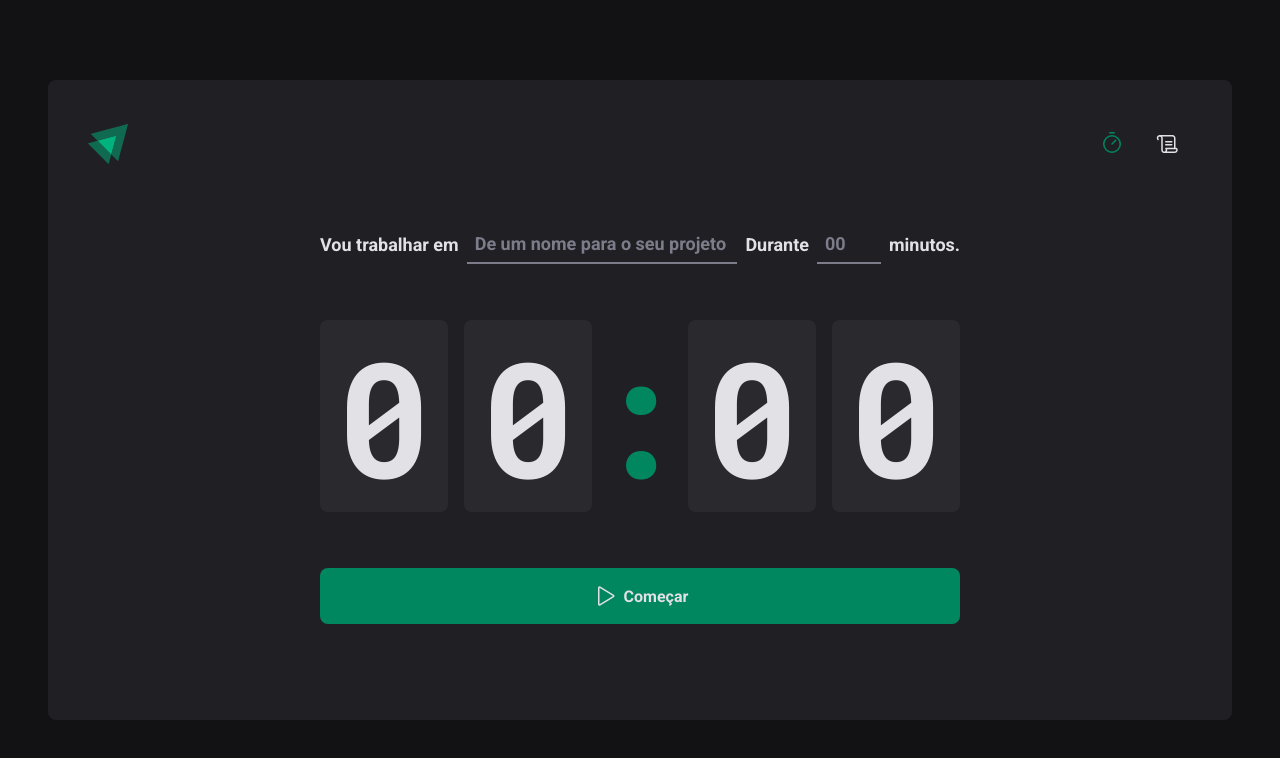
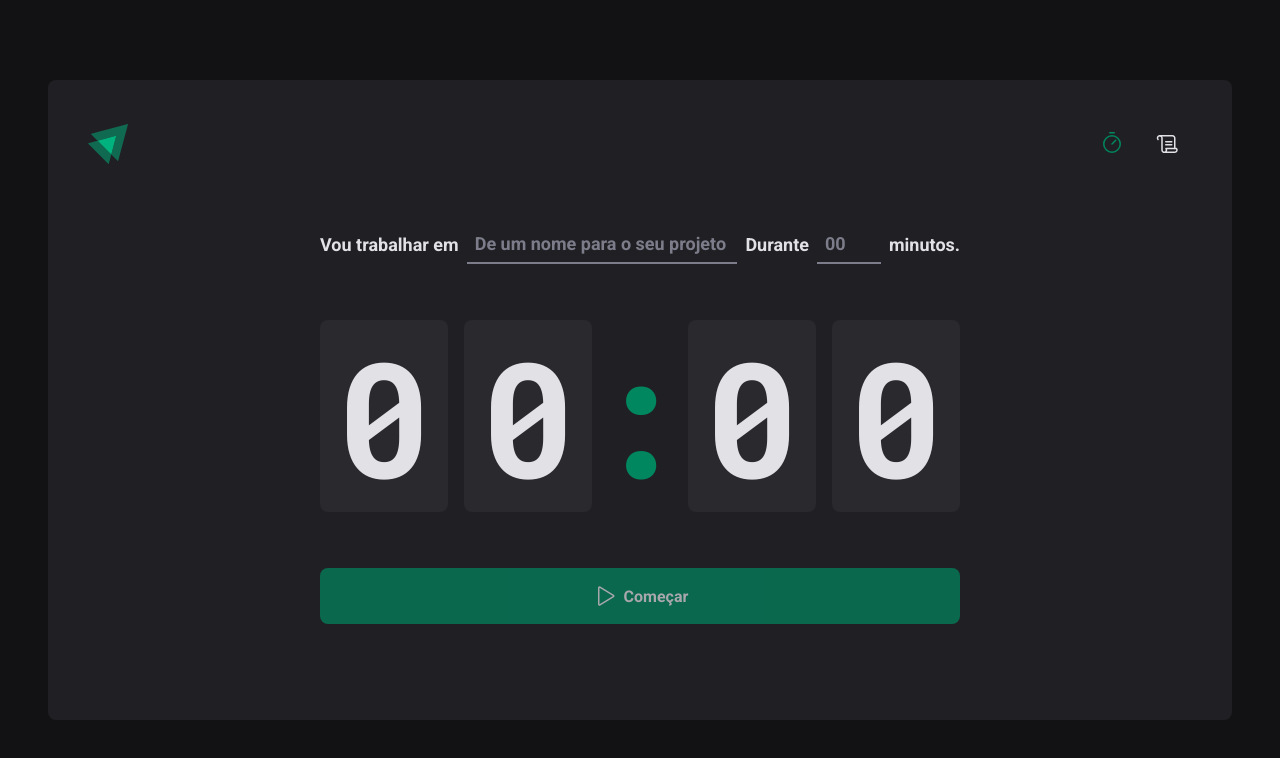
Before and after one commit to Peheberhardt/Ignite-Timer, a React (Vite) app: page / in a window 1280 px wide. Shown: the top 758 px of the page. Built offline with nearby package versions, Linux system fonts and the light colour scheme.

Commit message:
react - hook - form

```diff
--- a/src/pages/Home/index.tsx
+++ b/src/pages/Home/index.tsx
@@ -9,17 +9,31 @@
   TaskInput,
 } from './styles'
 
+import {useForm} from 'react-hook-form'
+
 export function Home() {
+  const {register, handleSubmit, watch} = useForm()
+
+  function handleCreateNewCycle(data:any){
+    console.log(data)
+  }
+
+  const task = watch('task')
+  const isSubmitDisabled = !task
+
   return (
+
     <HomeContainer>
-      <form action="">
+      <form onSubmit = {handleSubmit(handleCreateNewCycle)} action="">
         <FormContainer>
           <label htmlFor="task">Vou trabalhar em</label>
           <TaskInput
             id="task"
             list="task-suggestion"
             placeholder="De um nome para o seu projeto"
+            {...register('task')}
           />
+
           <datalist id="task-suggestion">
             <option value="Projeto 1" />
           </datalist>
@@ -31,6 +45,7 @@
             step={5}
             min={5}
             max={60}
+            {...register('minutesAmount', {valueAsNumber:true})}
           />
 
           <span>minutos.</span>
@@ -44,7 +59,7 @@
           <span>0</span>
         </CountdownContainer>
 
-        <StartCountdownButton type="submit">
+        <StartCountdownButton disabled={isSubmitDisabled} type="submit">
           <Play size={24} />
           Começar
         </StartCountdownButton>
```
